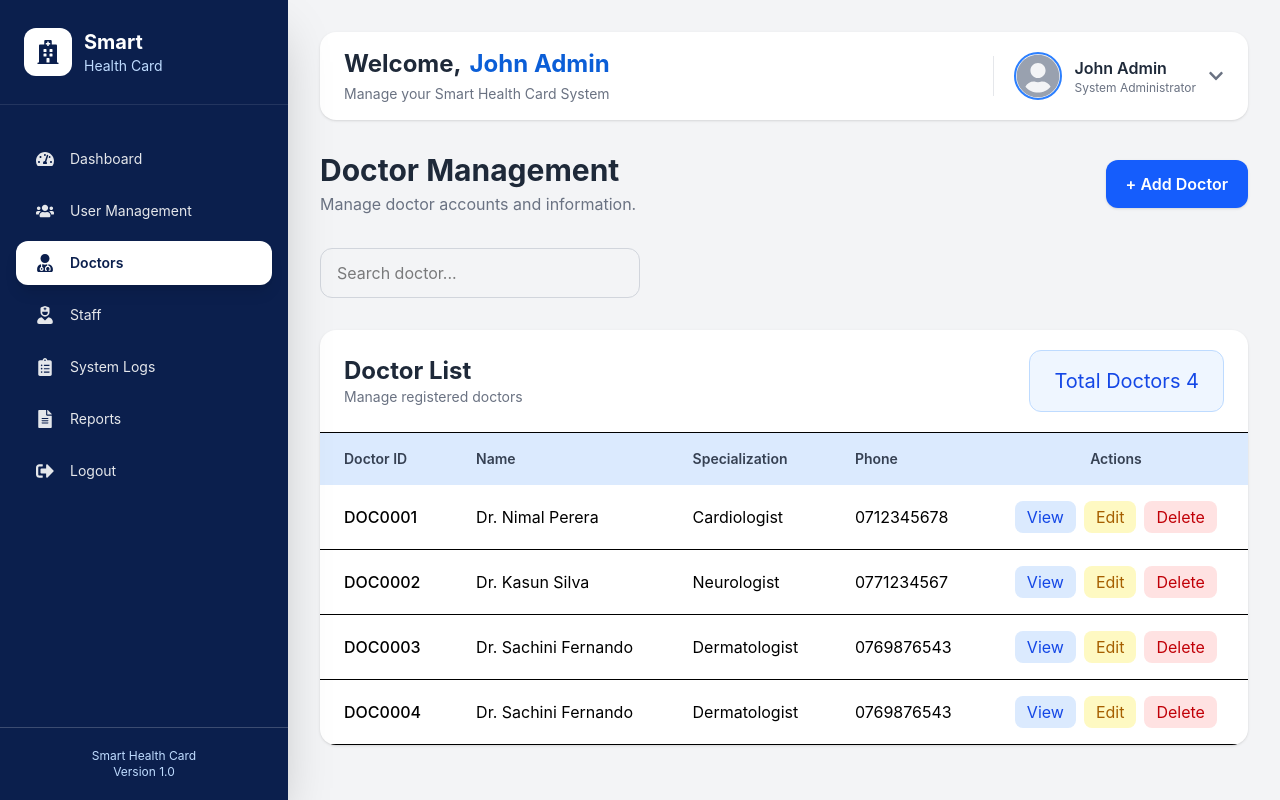
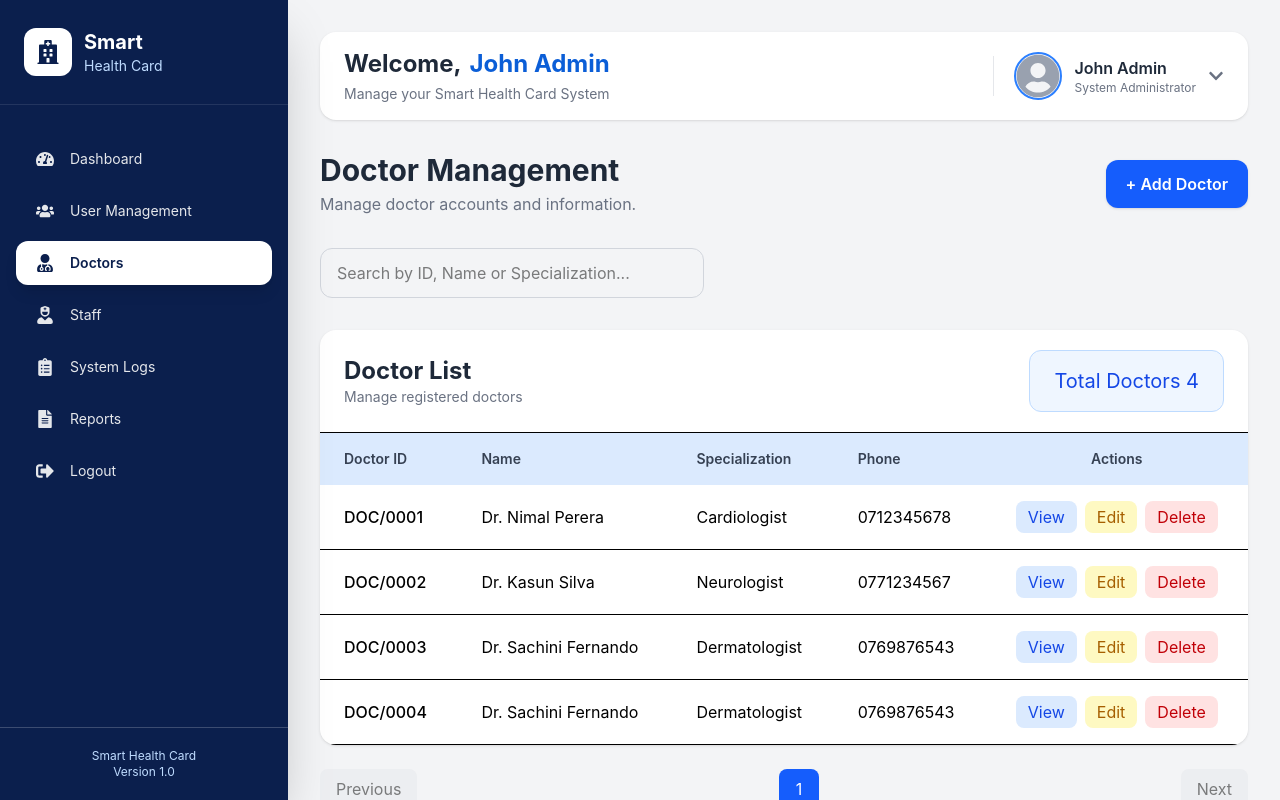
Before and after one commit to charith0418/smart-hospital-card-system, a React (Vite) app in the folder client/: page /doctors in a window 1280 px wide. Built offline with nearby package versions, Linux system fonts and the light colour scheme.

Commit message:
Complete Docter Management page

```diff
--- a/client/src/components/doctors/DoctorModal.jsx
+++ b/client/src/components/doctors/DoctorModal.jsx
@@ -5,17 +5,17 @@ import {
 }from "lucide-react";
 
 
-export default function DoctorModal({ open, onClose, addDoctor, doctorCount, isEdit, doctor, updateDoctor }) {
+export default function DoctorModal({ open, onClose, addDoctor, nextDoctorId, isEdit, doctor, updateDoctor }) {
 
 
-
+  //Auto genarate email and Id
   const doctorId = isEdit
     ? doctor?.doctorId
-    : `DOC${String(doctorCount + 1).padStart(4, "0")}`;
+    : nextDoctorId;
 
   const email = isEdit
     ? doctor?.email
-    : `${doctorId.toLowerCase()}@dr.mh.ac.lk`;
+    : `doc${doctorId.replace("DOC/", "").toLowerCase()}@dr.mh.ac.lk`;
 
   const [firstName, setFirstName] = useState("");
   const [lastName, setLastName] = useState("");
@@ -70,7 +70,6 @@ export default function DoctorModal({ open, onClose, addDoctor, doctorCount, isE
 
 
       updateDoctor(updatedDoctor);
-
       resetForm();
       onClose();
 
@@ -101,7 +100,7 @@ export default function DoctorModal({ open, onClose, addDoctor, doctorCount, isE
 
       // Create doctor object
       const newDoctor = {
-        id: doctorCount + 1,
+        id: Date.now(),
         doctorId,
         name: `Dr. ${firstName} ${lastName}`,
         specialization,
@@ -151,7 +150,7 @@ export default function DoctorModal({ open, onClose, addDoctor, doctorCount, isE
 
     </div>
 
-        {/* Form */}
+      {/* Form */}
 
       <div className="px-10 py-8 max-h-[80vh] overflow-y-auto">
 
--- a/client/src/components/doctors/DoctorTable.jsx
+++ b/client/src/components/doctors/DoctorTable.jsx
@@ -61,13 +61,12 @@ export default function DoctorTable({ doctors, totalDoctors, onView, onEdit, onD
 
         <tbody>
 
-            {doctors.map((doctor) => (
-
+            {doctors.length > 0 ? (
+                doctors.map((doctor) => (
                 <tr
                     key={doctor.id}
                     className="border-b hover:bg-gray-50 transition"
                 >
-
                     <td className="px-6 py-4 font-medium">
                     {doctor.doctorId}
                     </td>
@@ -85,9 +84,7 @@ export default function DoctorTable({ doctors, totalDoctors, onView, onEdit, onD
                     </td>
 
                     <td className="px-6 py-4">
-
                     <div className="flex justify-center gap-2">
-
                         <button
                         onClick={() => onView(doctor)}
                         className="px-3 py-1 rounded-lg bg-blue-100 text-blue-700 hover:bg-blue-200"
@@ -108,15 +105,20 @@ export default function DoctorTable({ doctors, totalDoctors, onView, onEdit, onD
                         >
                         Delete
                         </button>
-
                     </div>
-
                     </td>
-
                 </tr>
-
-            ))}
-
+                ))
+            ) : (
+                <tr>
+                <td
+                    colSpan="5"
+                    className="text-center py-10 text-gray-500 text-lg"
+                >
+                    No doctors found.
+                </td>
+                </tr>
+            )}
         </tbody>
 
         </table>
--- a/client/src/pages/Doctors.jsx
+++ b/client/src/pages/Doctors.jsx
@@ -9,16 +9,16 @@ import ViewDoctorModal from "../components/doctors/ViewDoctorModal";
 export default function Doctors() {
   const [doctors, setDoctors] = useState([
     {
-      id: 1,doctorId: "DOC0001",name: "Dr. Nimal Perera",specialization: "Cardiologist",email: "doc0001@dr.mh.ac.lk",phone: "0712345678",nic: "199812345678",license: "SLMC10001",
+      id: 1,doctorId: "DOC/0001",name: "Dr. Nimal Perera",specialization: "Cardiologist",email: "doc0001@dr.mh.ac.lk",phone: "0712345678",nic: "199812345678",license: "SLMC10001",
     },
     {
-      id: 2,doctorId: "DOC0002",name: "Dr. Kasun Silva",specialization: "Neurologist",email: "doc0002@dr.mh.ac.lk",phone: "0771234567",nic: "199812345678",license: "SLMC10002",
+      id: 2,doctorId: "DOC/0002",name: "Dr. Kasun Silva",specialization: "Neurologist",email: "doc0002@dr.mh.ac.lk",phone: "0771234567",nic: "199812345678",license: "SLMC10002",
     },
     {
-      id: 3,doctorId: "DOC0003",name: "Dr. Sachini Fernando",specialization: "Dermatologist",email: "doc0003@dr.mh.ac.lk",phone: "0769876543",nic: "199812345678",license: "SLMC10003",
+      id: 3,doctorId: "DOC/0003",name: "Dr. Sachini Fernando",specialization: "Dermatologist",email: "doc0003@dr.mh.ac.lk",phone: "0769876543",nic: "199812345678",license: "SLMC10003",
     },
     {
-      id: 4,doctorId: "DOC0004",name: "Dr. Sachini Fernando",specialization: "Dermatologist",email: "doc0004@dr.mh.ac.lk",phone: "0769876543",nic: "199812345678",license: "SLMC10004",
+      id: 4,doctorId: "DOC/0004",name: "Dr. Sachini Fernando",specialization: "Dermatologist",email: "doc0004@dr.mh.ac.lk",phone: "0769876543",nic: "199812345678",license: "SLMC10004",
     },
   ]);
 
@@ -27,8 +27,11 @@ export default function Doctors() {
   const [selectedDoctor, setSelectedDoctor] = useState(null);
   const [isEdit, setIsEdit] = useState(false);
   const [editDoctor, setEditDoctor] = useState(null);
+  const [search, setSearch] = useState("");
+  const [currentPage, setCurrentPage] = useState(1);
 
 
+  const doctorsPerPage = 5;
   const totalDoctors = doctors.length;
 
   // Add new doctor
@@ -67,6 +70,39 @@ export default function Doctors() {
     );
   };
 
+//Auto genarate Id and email
+  const getNextDoctorId = () => {
+    if (doctors.length === 0) {
+      return "DOC/0001";
+    }
+
+    const maxNumber = Math.max(
+      ...doctors.map((doctor) =>
+        Number(doctor.doctorId.replace("DOC/", ""))
+      )
+    );
+
+    return `DOC/${String(maxNumber + 1).padStart(4, "0")}`;
+  };
+
+  //Filter Doctor
+  const filteredDoctors = doctors.filter((doctor) =>
+    doctor.doctorId.toLowerCase().includes(search.toLowerCase()) ||
+    doctor.name.toLowerCase().includes(search.toLowerCase()) ||
+    doctor.specialization.toLowerCase().includes(search.toLowerCase())
+  );
+
+  //Pagination Logic
+  const indexOfLastDoctor = currentPage * doctorsPerPage;
+  const indexOfFirstDoctor = indexOfLastDoctor - doctorsPerPage;
+
+  const currentDoctors = filteredDoctors.slice(
+    indexOfFirstDoctor,
+    indexOfLastDoctor
+  );
+
+  const totalPages = Math.ceil(filteredDoctors.length / doctorsPerPage);
+
   return (
     <div className="flex h-screen bg-gray-100 overflow-hidden">
       {/* Sidebar */}
@@ -103,20 +139,64 @@ export default function Doctors() {
           <div className="flex justify-between">
             <input
               type="text"
-              placeholder="Search doctor..."
-              className="w-full md:w-80 px-4 py-3 rounded-xl border border-gray-300 focus:outline-none focus:ring-2 focus:ring-blue-500"
+              placeholder="Search by ID, Name or Specialization..."
+              value={search}
+              onChange={(e) => setSearch(e.target.value)}
+              className="w-full md:w-96 px-4 py-3 rounded-xl border border-gray-300 focus:outline-none focus:ring-2 focus:ring-blue-500"
             />
           </div>
         </div>
 
         {/* Doctor Table */}
         <DoctorTable
-          doctors={doctors}
+          doctors={currentDoctors}
           totalDoctors={doctors.length}
           onView={handleView}
           onEdit={handleEdit}
           onDelete={deleteDoctor}
         />
+
+        {/* Pagination Buttons */}
+        <div className="flex justify-between items-center mt-6">
+
+          <button
+            disabled={currentPage === 1}
+            onClick={() => setCurrentPage(currentPage - 1)}
+            className="px-4 py-2 rounded-lg bg-gray-200 disabled:opacity-50"
+          >
+            Previous
+          </button>
+
+          <div className="flex gap-2">
+
+            {[...Array(totalPages)].map((_, index) => (
+
+              <button
+                key={index}
+                onClick={() => setCurrentPage(index + 1)}
+                className={`w-10 h-10 rounded-lg ${
+                  currentPage === index + 1
+                    ? "bg-blue-600 text-white"
+                    : "bg-gray-200"
+                }`}
+              >
+                {index + 1}
+              </button>
+
+            ))}
+
+          </div>
+
+          <button
+            disabled={currentPage === totalPages}
+            onClick={() => setCurrentPage(currentPage + 1)}
+            className="px-4 py-2 rounded-lg bg-gray-200 disabled:opacity-50"
+          >
+            Next
+          </button>
+
+        </div>
+
 
       </main>
 
@@ -130,7 +210,7 @@ export default function Doctors() {
         }}
         addDoctor={addDoctor}
         updateDoctor={updateDoctor}
-        doctorCount={doctors.length}
+        nextDoctorId={getNextDoctorId()}
         isEdit={isEdit}
         doctor={editDoctor}
       />
```
Lines whose indentation alone changed are shown as unchanged.
